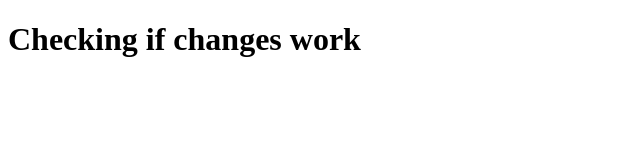
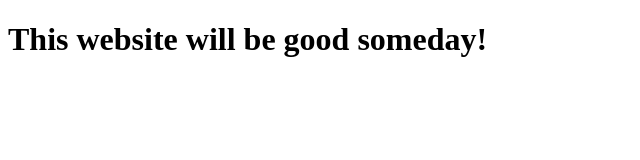
Before and after one commit to Pat-Brennan/The-Website, a plain HTML site: page index.html in a window 1280 px wide. Shown: the whole page, without its empty margins (0-640 px from the left). Drawn offline with Linux system fonts and the light colour scheme.

Commit message:
and we are!

```diff
--- a/index.html
+++ b/index.html
@@ -6,6 +6,6 @@
   <title>Pat Brennan</title>
 </head>
 <body>
-  <h1>Checking if changes work</h1>
+  <h1>This website will be good someday!</h1>
 </body>
 </html>
```
